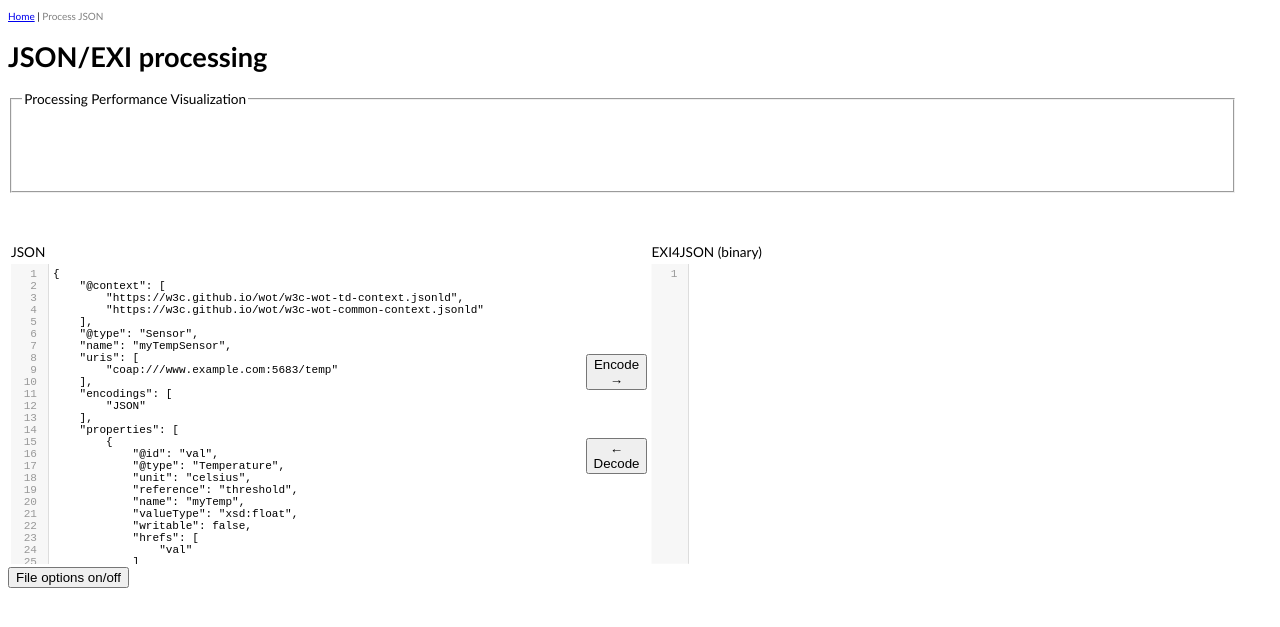
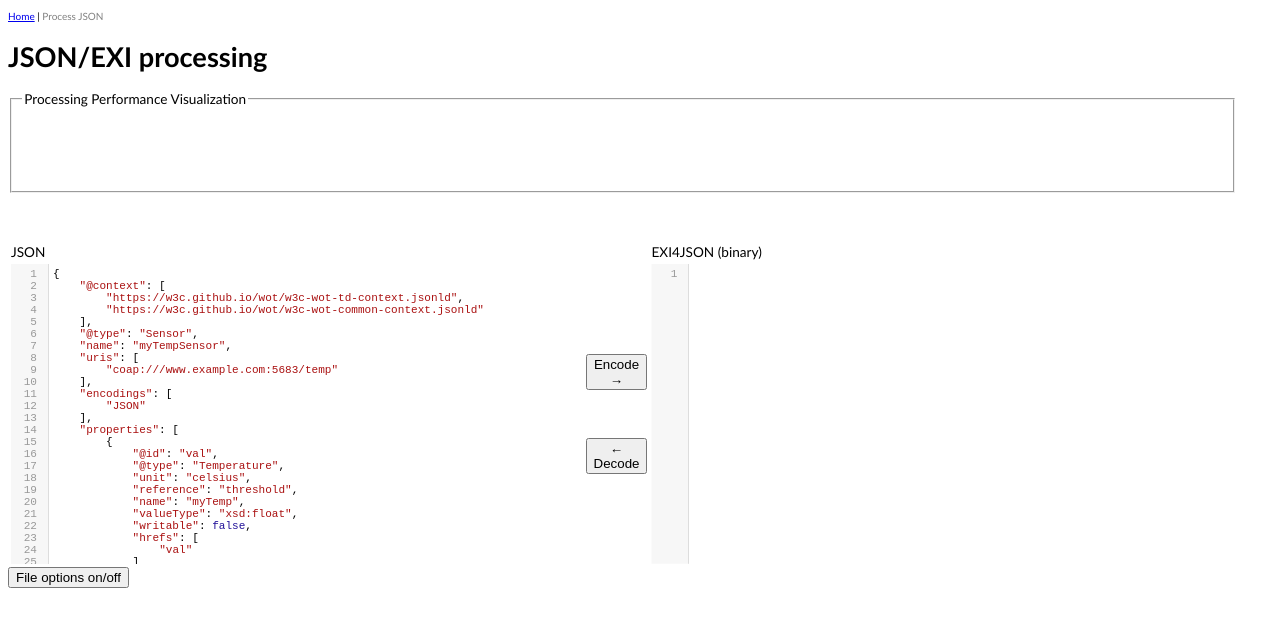
Before and after one commit to EXIficient/exificient.github.io, a Jekyll site: the page javascript/demo/processJSON.html, which Jekyll copies as it is, in a window 1280 px wide. Shown: the top 627 px of the page. Built offline with Jekyll 4.4.1, drawn with Linux system fonts in a browser that asks for light colours; nearby versions of some CDN libraries; part of the change alters nothing that is shown.

```diff
--- a/javascript/demo/processJSON.html
+++ b/javascript/demo/processJSON.html
@@ -10,7 +10,7 @@
 <!-- CodeMirror - normal stuff -->
 <link rel="stylesheet" href="https://cdnjs.cloudflare.com/ajax/libs/codemirror/5.5.0/codemirror.min.css">
 <script type="text/javascript" src="https://cdnjs.cloudflare.com/ajax/libs/codemirror/5.5.0/codemirror.min.js"></script>
-<script type="text/javascript" src="https://cdnjs.cloudflare.com/ajax/libs/codemirror/5.5.0/mode/xml/xml.min.js"></script>
+<script type="text/javascript" src="https://cdnjs.cloudflare.com/ajax/libs/codemirror/5.5.0/mode/javascript/javascript.min.js"></script>
 
 <!-- CodeMirror - foldable -->
 <link rel="stylesheet" href="https://cdnjs.cloudflare.com/ajax/libs/codemirror/5.5.0/addon/fold/foldgutter.min.css" />
```
